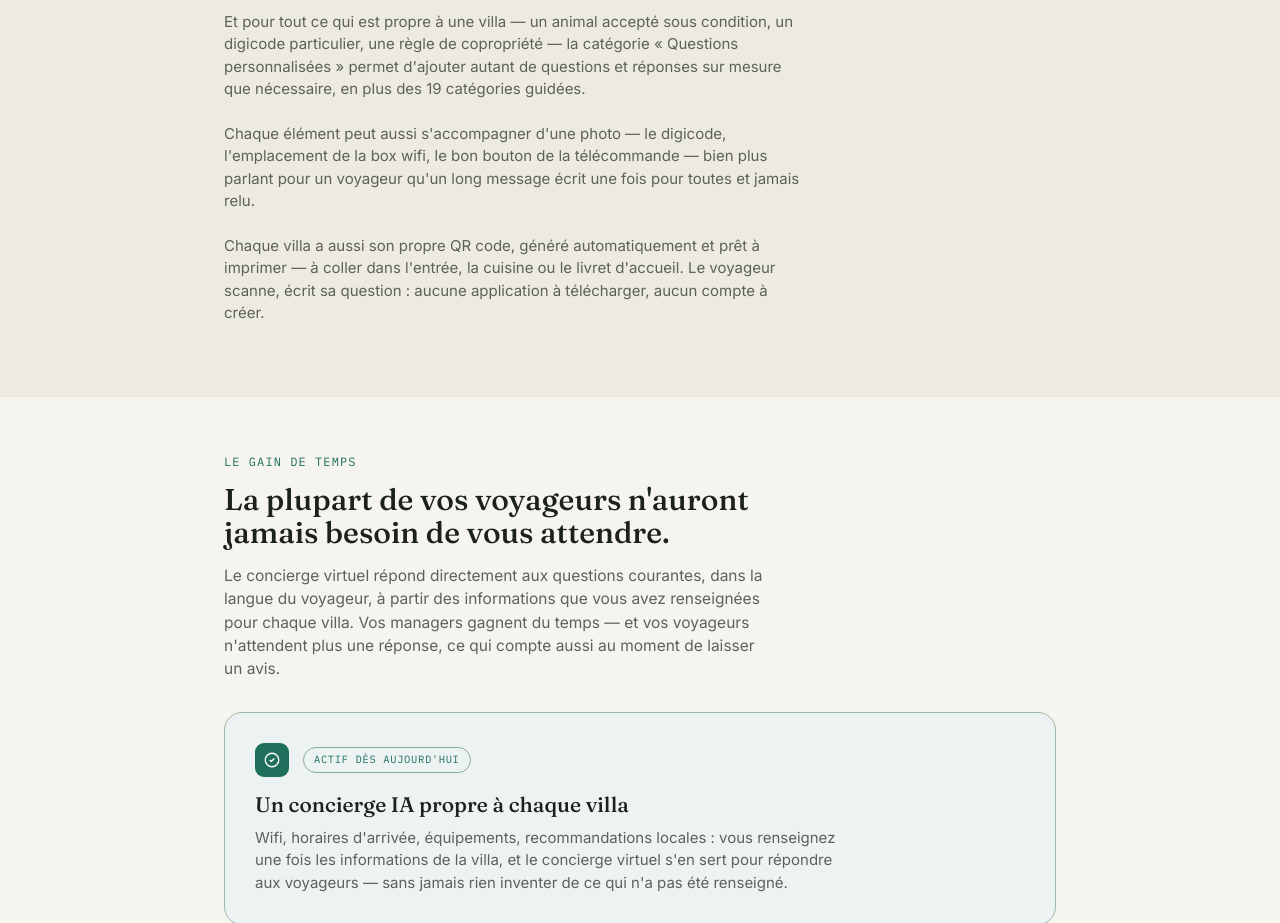
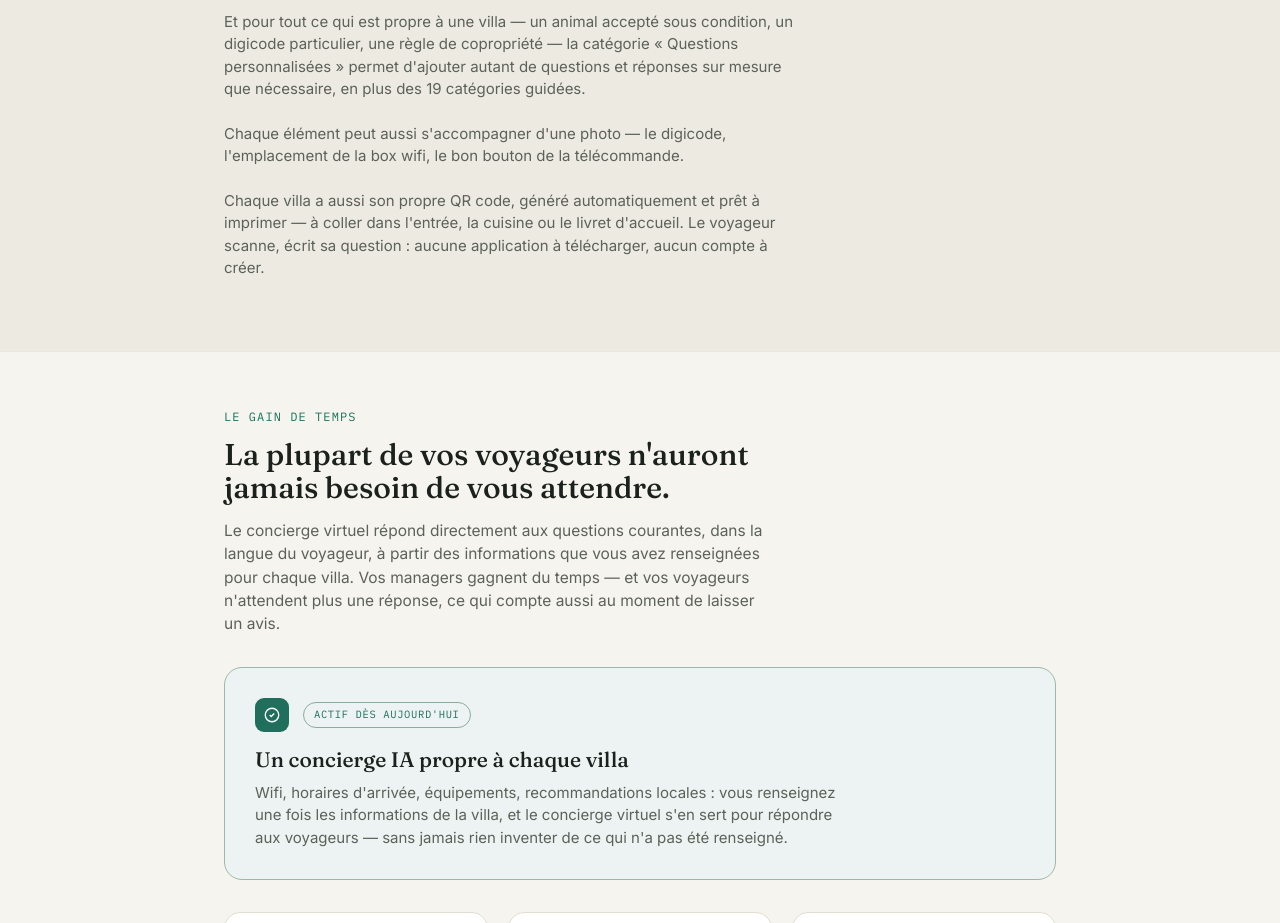
Before and after one commit to MaximeDelescot/villa-concierge-worker, a website: page public/vitrine-fr.html in a window 1280 px wide. Shown: the part 2760-3683 px from the top of the page. Drawn offline with Linux system fonts and the light colour scheme.

Commit message:
Trim the photo-attachment note down to the fact itself
Dropped the "vs. a wall of text" comparison clause from both the FR
and EN versions — just states that an item can include a photo.

Co-Authored-By: Claude Sonnet 5 <noreply@anthropic.com>
Claude-Session: https://claude.ai/code/session_01EmDCdcyachspf775B9MySt

```diff
--- a/public/vitrine-fr.html
+++ b/public/vitrine-fr.html
@@ -1083,7 +1083,7 @@
 
       <p class="kb-note">Et pour tout ce qui est propre à une villa — un animal accepté sous condition, un digicode particulier, une règle de copropriété — la catégorie « Questions personnalisées » permet d'ajouter autant de questions et réponses sur mesure que nécessaire, en plus des 19 catégories guidées.</p>
 
-      <p class="kb-note">Chaque élément peut aussi s'accompagner d'une photo — le digicode, l'emplacement de la box wifi, le bon bouton de la télécommande — bien plus parlant pour un voyageur qu'un long message écrit une fois pour toutes et jamais relu.</p>
+      <p class="kb-note">Chaque élément peut aussi s'accompagner d'une photo — le digicode, l'emplacement de la box wifi, le bon bouton de la télécommande.</p>
 
       <p class="kb-note">Chaque villa a aussi son propre QR code, généré automatiquement et prêt à imprimer — à coller dans l'entrée, la cuisine ou le livret d'accueil. Le voyageur scanne, écrit sa question : aucune application à télécharger, aucun compte à créer.</p>
     </div>
```
Also changed, not shown: public/index.html (+1 -1 lines).
